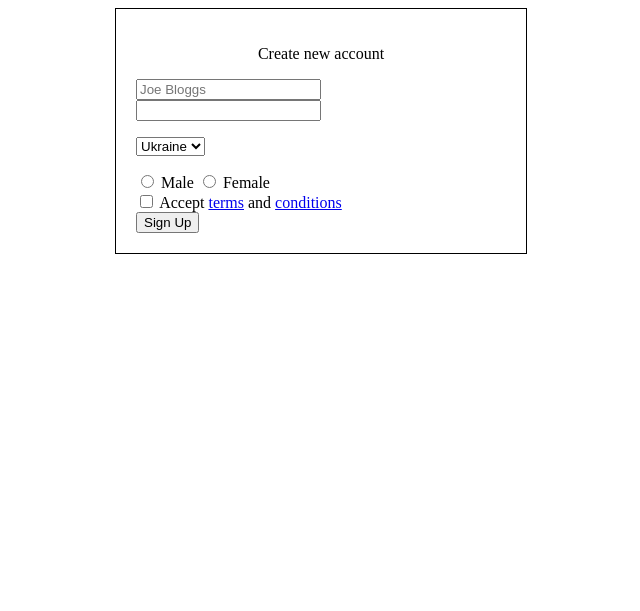
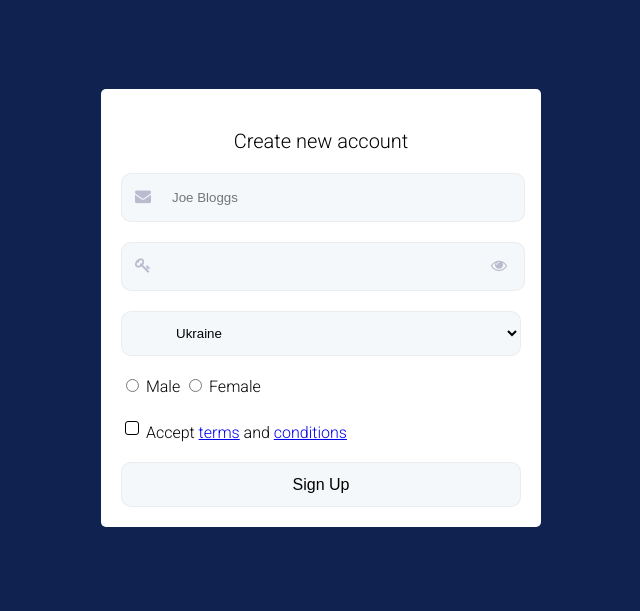
Before and after one commit to YaroslavPikiner/gulp_task, a website: page dist/index.html in a window 1280 px wide. Shown: the whole page, without its empty margins (319-959 px from the left). Drawn offline with Linux system fonts and the light colour scheme; files that its build step writes are made by us from their sources.

Commit message:
add styles and  pass see func

```diff
--- a/src/js/index.js
+++ b/src/js/index.js
@@ -1,10 +1,4 @@
-function hello(a) {
-  console.log(`hello ${a}`);
-}
-
-function from(a) {
-  console.log(`hello ${a}`);
-}
-
-hello('1');
-from('2');
+const tooglePassword = () => {
+  const input = document.querySelector('#password-input');
+  input.type === 'password' ? input.type = 'text' : input.type = 'password';
+};
--- a/src/scss/form.scss
+++ b/src/scss/form.scss
@@ -1,24 +1,132 @@
+@import url(https://fonts.googleapis.com/css?family=Roboto:300);
+
+html {
+  background-color: #102250;
+}
+
 .form {
   display: flex;
   justify-content: center;
-  box-sizing: border-box;
-  width: 100%;
+  align-items: center;
+  font-family: "Roboto", "sans-serif";
+  font-size: 16px;
+  height: 600px;
 
   &__validate {
-    display: flex;
-    flex-direction: column;
-    min-width: 340px;
+    width: 400px;
     padding: 20px;
-    border: 1px solid black;
+    background-color: #fff;
+    border-radius: 5px;
   }
 
   &__title {
-      text-align: center;
+    text-align: center;
+    font-size: 20px;
+    font-family: "Roboto", "sans-serif";
   }
 
   &__field {
-      width: 370px;
-      margin: 0 auto;
+    margin-bottom: 20px;
+  }
+
+  &__field > input {
+    width: 100%;
+    max-width: 350px;
+    height: 45px;
+    border-radius: 10px;
+    background-color: #f5f8fa;
+    outline: none;
+    border: 1px solid #0000000c;
+    padding-left: 50px;
+  }
+
+  &__field > p > select {
+    width: 100%;
+    max-width: 420px;
+    height: 45px;
+    border-radius: 10px;
+    background-color: #f5f8fa;
+    outline: none;
+    border: 1px solid #0000000c;
+    padding-left: 50px;
+  }
+
+  &__field > span > input[type="checkbox"] {
+    -webkit-appearance: none;
+    background-color: #fff;
+    border: 1px solid black;
+    padding: 6px;
+    border-radius: 3px;
+    display: inline-block;
+    position: relative;
+    outline: none;
+    margin-top: 5px;
+  }
+
+  &__field > span > input[type="checkbox"]:checked {
+    background-color: #fff;
+    border: 1px solid #2290df;
+    color: #99a1a7;
+    margin: 2px 0 0 0;
+  }
+
+  &__field > span > input[type="checkbox"]:checked:after {
+    content: "✓";
+    font-size: 16px;
+    position: absolute;
+    top: -10px;
+    left: 1px;
+    color: #2290df;
+    margin-top: 5px;
+  }
+
+  &__field i {
+    position: absolute;
+    margin: 15px 0 0 14px;
+    color: #babbce;
+  }
+
+  &__field i:nth-child(3) {
+    position: absolute;
+    margin: 15px 0 0 370px;
+    text-align: right;
+    color: #babbce;
+  }
+
+  &__field i:nth-child(3):hover {
+    cursor: pointer;
+    color: #000;
+  }
+
+  &__error {
+    border: 1px solid #cc0033 !important;
+  }
+
+  &__error--message {
+    color: #cc0033;
+    display: inline-block;
+    font-size: 12px;
+    line-height: 15px;
+    margin: 5px 0 0;
+    display: none;
+  }
+
+  &__btn {
+    width: 100%;
+    height: 45px;
+    border-radius: 10px;
+    background-color: #f5f8fa;
+    outline: none;
+    border: 1px solid #0000000c;
+    font-size: 16px;
+    font-weight: 500;
+    transition: all 0.2s;
+  }
+
+  &__btn:hover {
+    background-color: #2290df;
+    color: #f5f8fa;
+    cursor: pointer;
   }
 
 
```
Also changed, not shown: dist/css/form.css, dist/css/styles.css, dist/index.html, dist/js/index.js.
